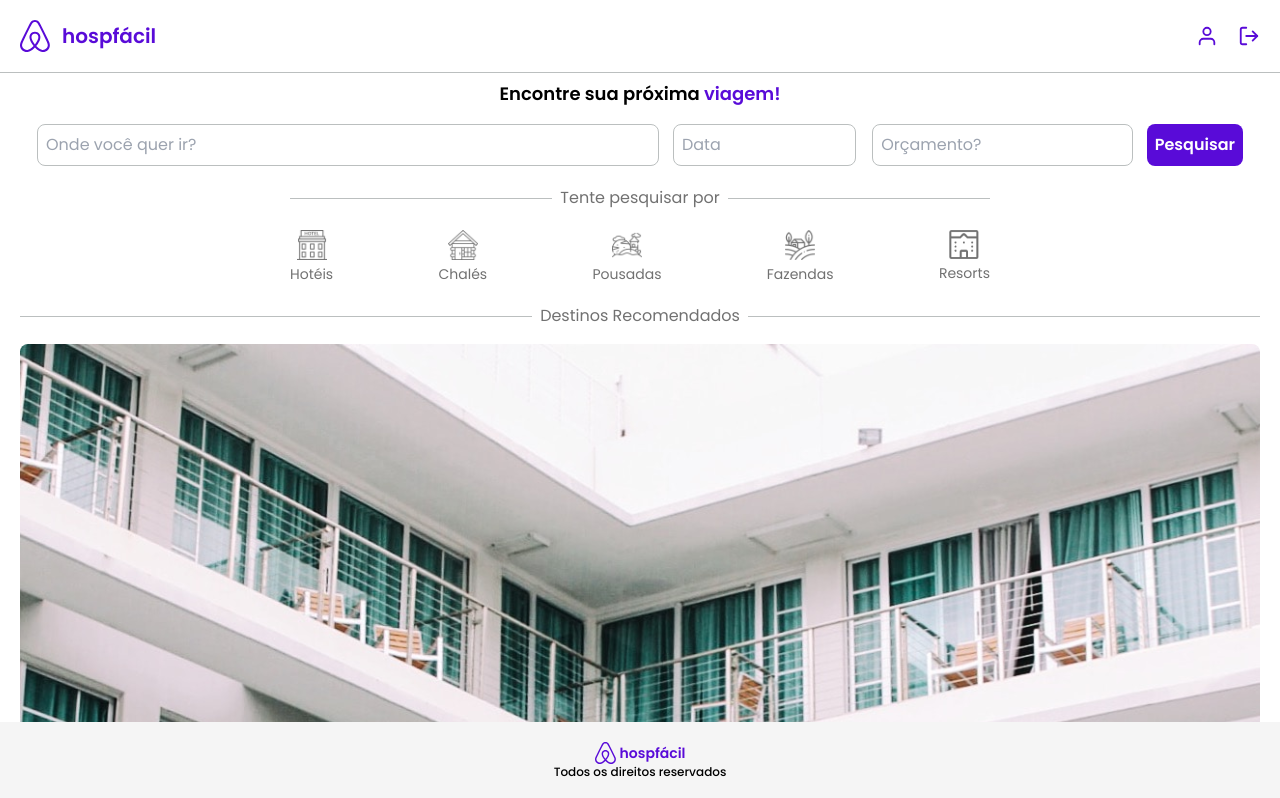
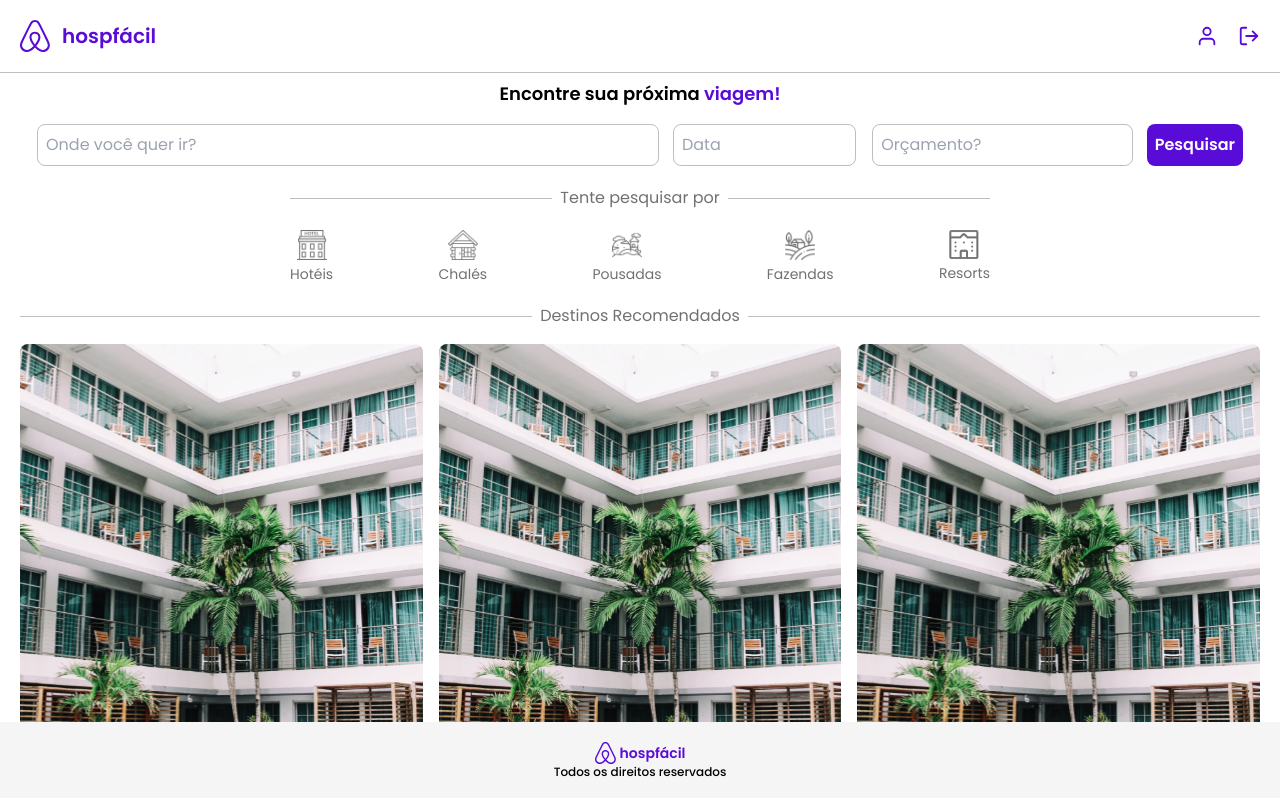
Before and after one commit to viniseven/hospfacil, a React (Vite) app in the folder frontend/: page / in a window 1280 px wide. Shown: the top 798 px of the page. Built offline with nearby package versions, Linux system fonts and the light colour scheme.

Commit message:
fix: adjusts grid col in show locations recommended

```diff
--- a/frontend/src/components/RecommendedDestinations/recommendedDestinations.jsx
+++ b/frontend/src/components/RecommendedDestinations/recommendedDestinations.jsx
@@ -9,7 +9,7 @@ export function RecomendedDestinations() {
         <div className="h-[1px] w-full bg-light_gray"></div>
       </div>
 
-      <div className="flex flex-col items-center mt-4 gap-4 w-full">
+      <div className="grid items-center mt-4 gap-4 w-full md:grid-cols-3">
         <ItemLocation />
         <ItemLocation />
         <ItemLocation />
```
